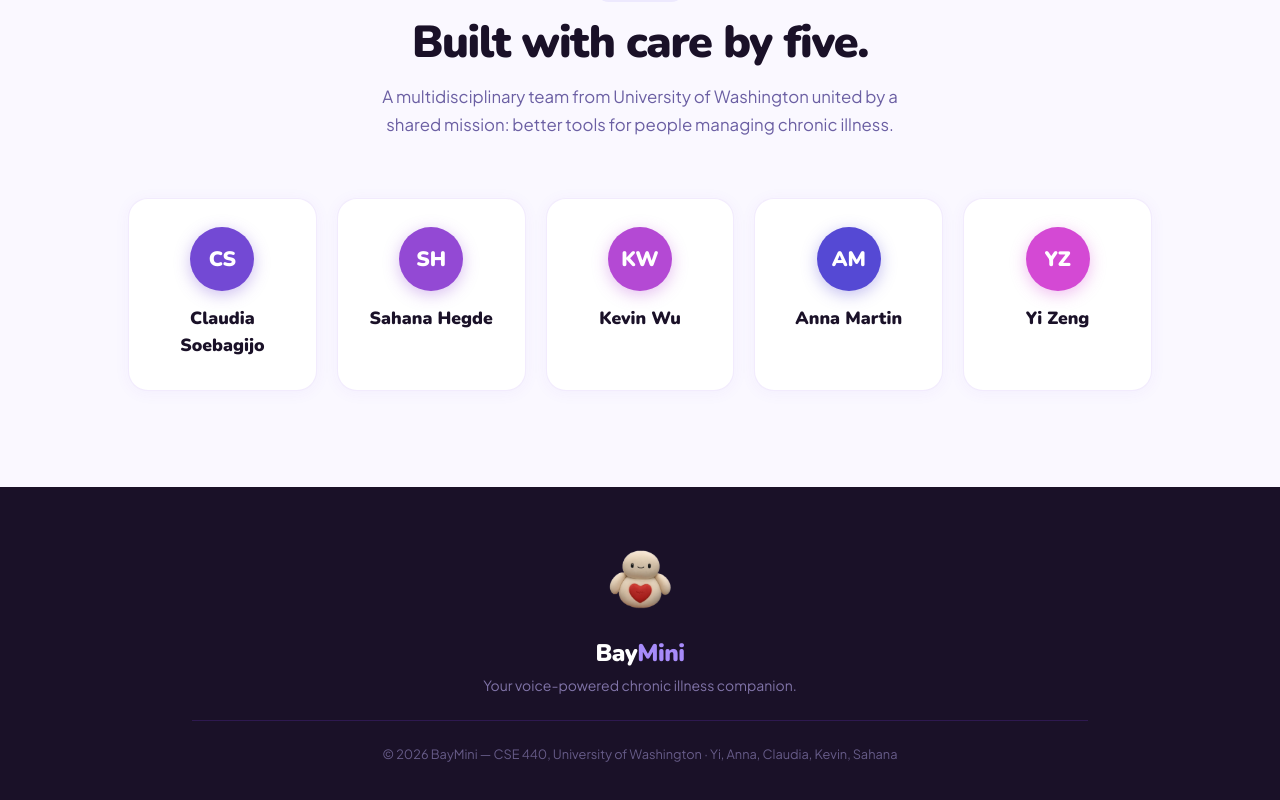
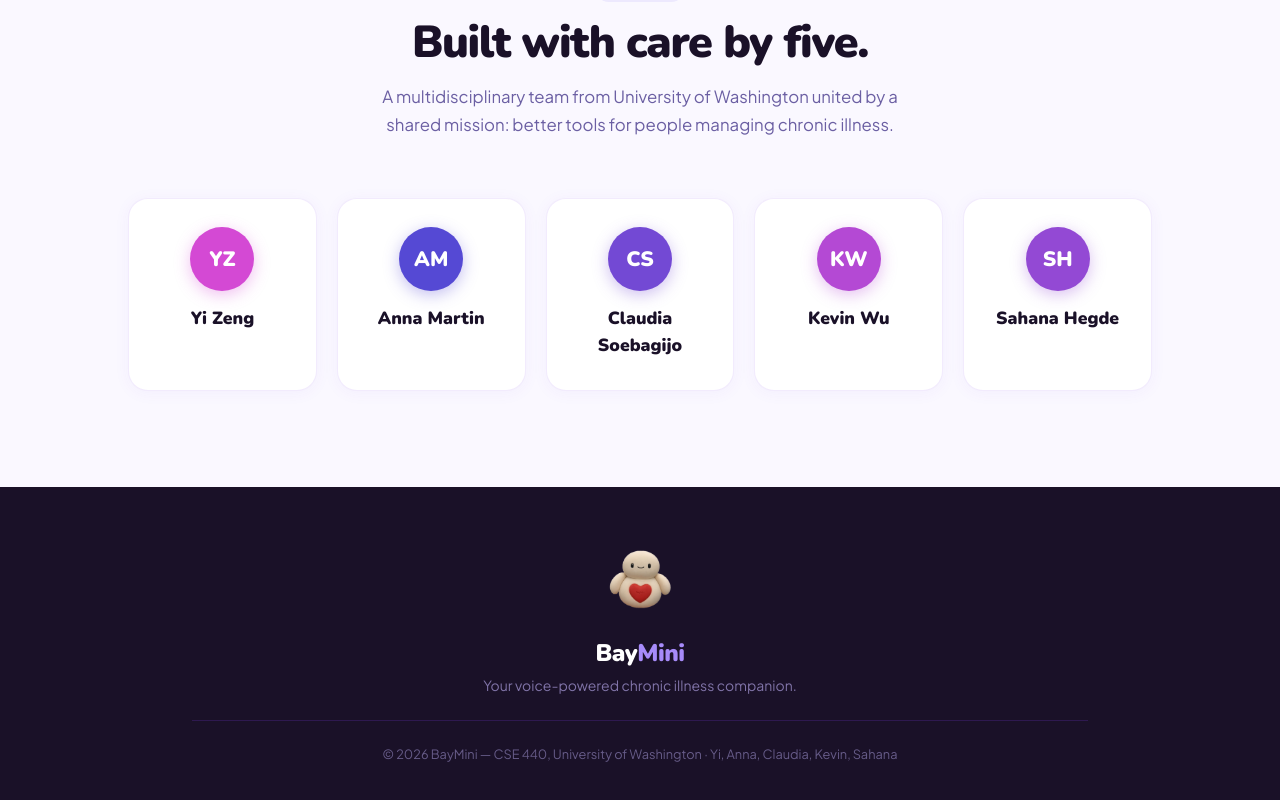
Before and after one commit to ClaudiaSoebagijo/Bayminiblog, a React (Vite) app: page / in a window 1280 px wide. Shown: the part 4619-5419 px from the top of the page. Built offline with nearby package versions, Linux system fonts and the light colour scheme.

Commit message:
changed name order

```diff
--- a/src/app/components/Team.tsx
+++ b/src/app/components/Team.tsx
@@ -1,9 +1,9 @@
 const members = [
+  { name: "Yi Zeng", initials: "YZ", hue: 300 },
+  { name: "Anna Martin", initials: "AM", hue: 245 },
   { name: "Claudia Soebagijo", initials: "CS", hue: 258 },
+  { name: "Kevin Wu", initials: "KW", hue: 286 },
   { name: "Sahana Hegde", initials: "SH", hue: 272 },
-  { name: "Kevin Wu", initials: "KW", hue: 286 },
-  { name: "Anna Martin", initials: "AM", hue: 245 },
-  { name: "Yi Zeng", initials: "YZ", hue: 300 },
 ];
 
 export function Team() {
```
